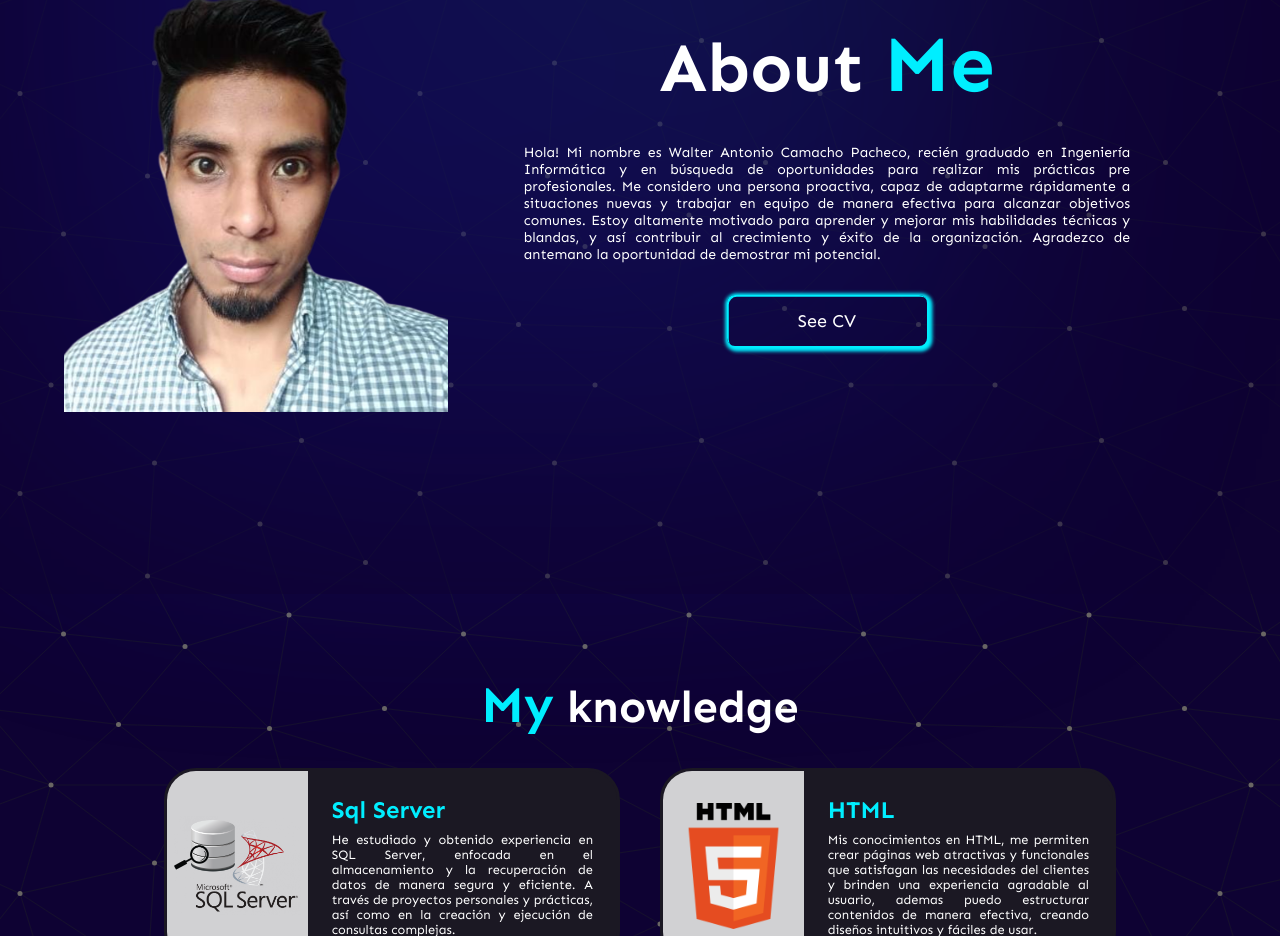
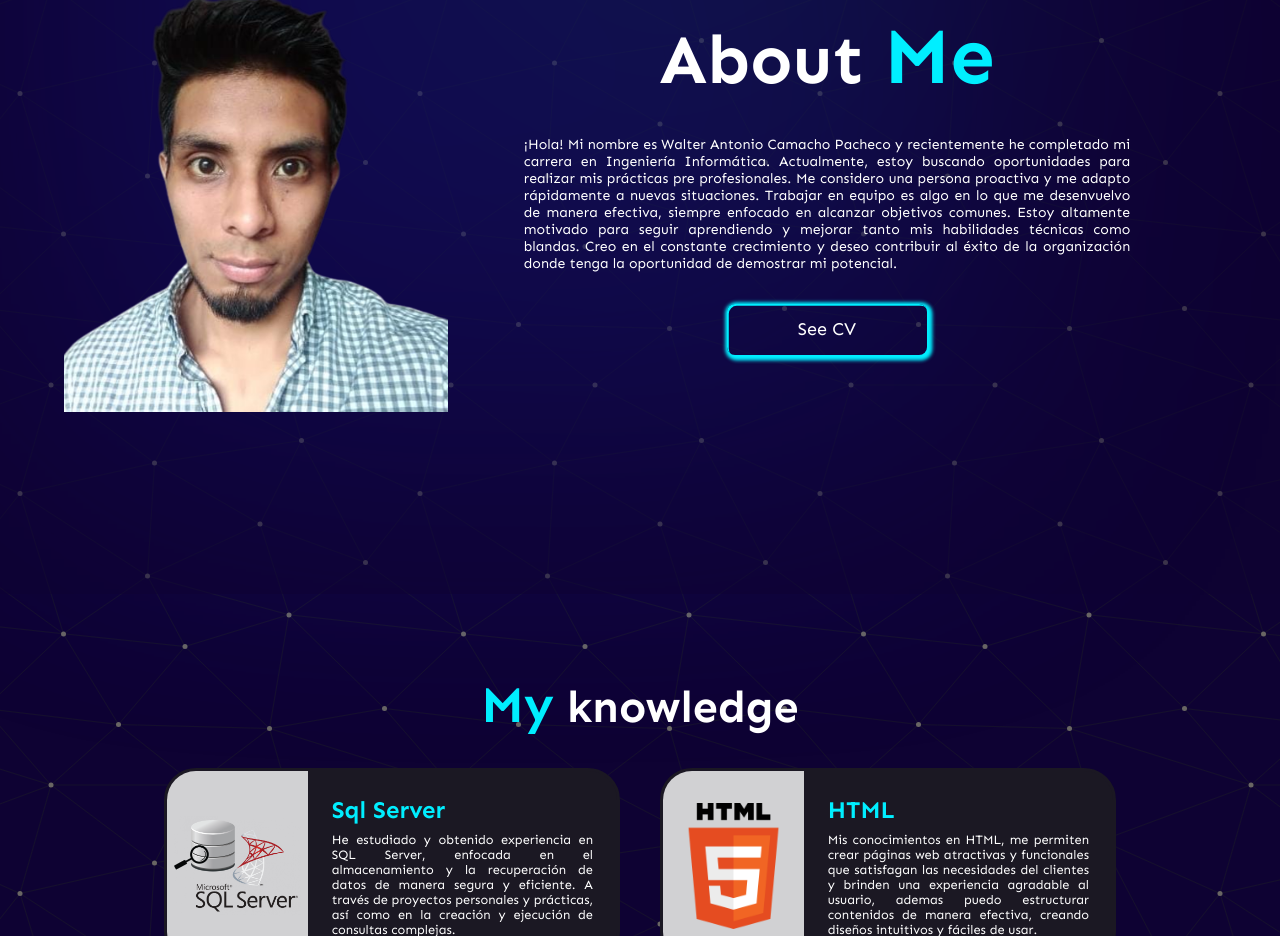
Before and after one commit to waltercp/portafolio, a React (Vite) app: page / in a window 1280 px wide. Shown: the part 1006-1942 px from the top of the page. Built offline with nearby package versions, Linux system fonts and the light colour scheme.

Commit message:
sobre mi

```diff
--- a/src/componets/AboutMe.jsx
+++ b/src/componets/AboutMe.jsx
@@ -4,9 +4,9 @@ import './styles/aboutMe.css'
 
 const AboutMe = () => {
 
-  const handleCV =() => {
+  const handleCV = () => {
     window.open('https://drive.google.com/file/d/1JUJOSFjDDyiONdnfSfeXSN2gyvEYt-J-/view?usp=sharing',
-                '_blank')
+      '_blank')
   }
   return (
     <div className='aboutMe' id='aboutMe'>
@@ -16,7 +16,8 @@ const AboutMe = () => {
         </div>
         <div className='aboutMe-Info'>
           <h2>About <span>Me</span> </h2>
-          <p>Hola! Mi nombre es  Walter Antonio Camacho Pacheco, recién graduado en Ingeniería Informática y en búsqueda de oportunidades para realizar mis prácticas pre profesionales. Me considero una persona proactiva, capaz de adaptarme rápidamente a situaciones nuevas y trabajar en equipo de manera efectiva para alcanzar objetivos comunes. Estoy altamente motivado para aprender y mejorar mis habilidades técnicas y blandas, y así contribuir al crecimiento y éxito de la organización. Agradezco de antemano la oportunidad de demostrar mi potencial.</p>
+          <p>¡Hola! Mi nombre es Walter Antonio Camacho Pacheco y recientemente he completado mi carrera en Ingeniería Informática. Actualmente, estoy buscando oportunidades para realizar mis prácticas pre profesionales. Me considero una persona proactiva y me adapto rápidamente a nuevas situaciones. Trabajar en equipo es algo en lo que me desenvuelvo de manera efectiva, siempre enfocado en alcanzar objetivos comunes.
+            Estoy altamente motivado para seguir aprendiendo y mejorar tanto mis habilidades técnicas como blandas. Creo en el constante crecimiento y deseo contribuir al éxito de la organización donde tenga la oportunidad de demostrar mi potencial.</p>
           <button onClick={handleCV} type="button">See CV</button>
         </div>
 
```
